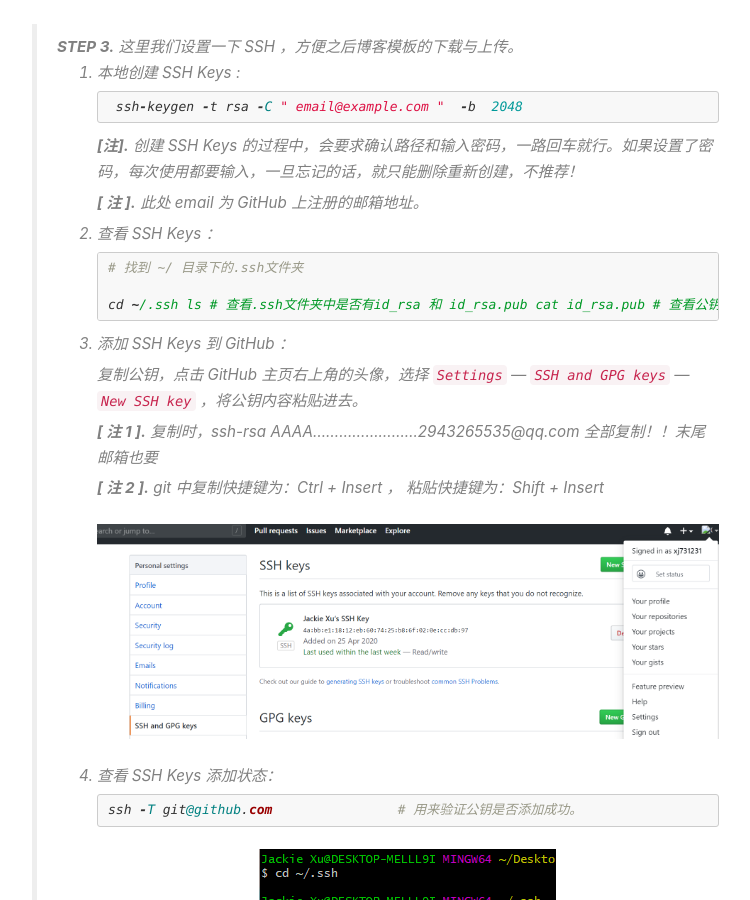
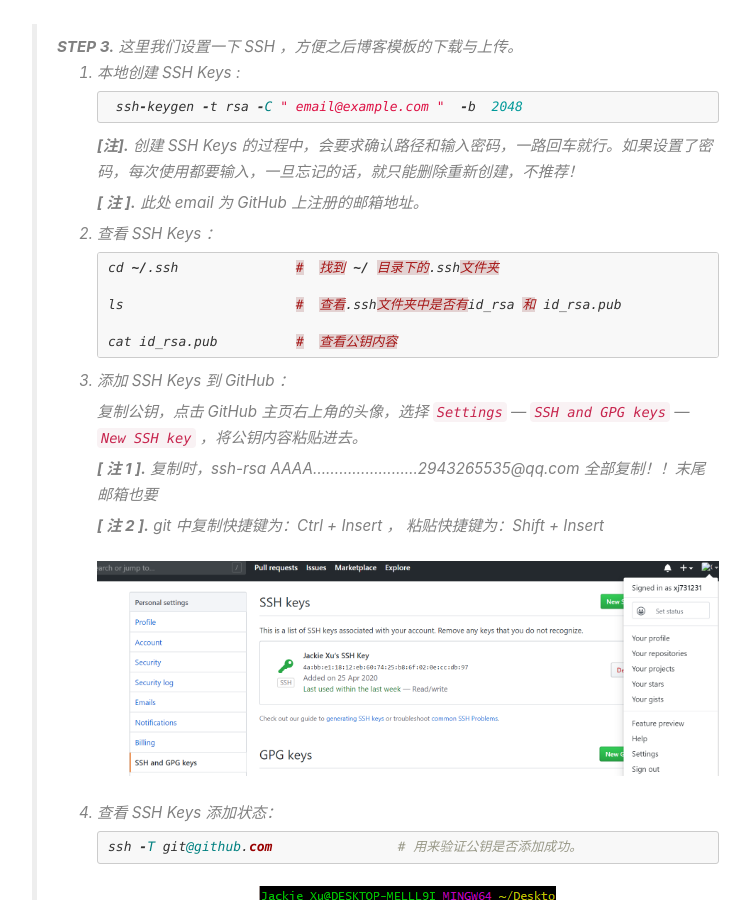
Before and after one commit to xj731231/xj731231.github.io, a Jekyll site: the page built from _posts/2020-04-28-Blog.md, in a window 1280 px wide and 900 px high, scrolled down 8499 px. Shown: the whole window, without its empty margins (233-983 px from the left). Built offline with Jekyll 4.4.1, drawn with Linux system fonts in a browser that asks for light colours; nearby versions of some CDN libraries; comment, search, counter and statistics services are not loaded; part of the change alters nothing that is shown.

````diff
--- a/_posts/2020-04-28-Blog.md
+++ b/_posts/2020-04-28-Blog.md
@@ -161,18 +161,12 @@ tags:
    >
    > 2. 查看 SSH Keys ：
    >
-   >    ```ruby
-   >    #  找到 ~/ 目录下的.ssh文件夹
+   >    ```c
+   >    cd ~/.ssh               #  找到 ~/ 目录下的.ssh文件夹
    >
-   >    cd ~/.ssh
+   >    ls                      #  查看.ssh文件夹中是否有id_rsa 和 id_rsa.pub
    >
-   >    ls
-   >
-   >    #  查看.ssh文件夹中是否有id_rsa 和 id_rsa.pub
-   >
-   >    cat id_rsa.pub
-   >
-   >    #  查看公钥内容
+   >    cat id_rsa.pub          #  查看公钥内容
    >    ```
    >
    > 3. 添加 SSH Keys 到 GitHub ：
````
